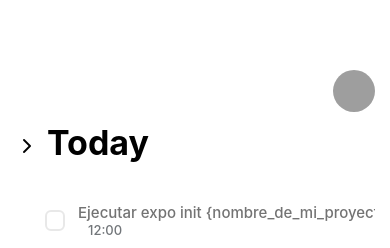
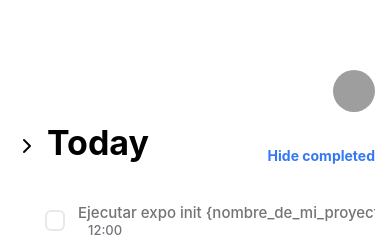
Before and after one commit to santiagoarangog/todo-app, a React Native app: screen / in a window 390 px wide. Shown: the top 248 px of the page. Built offline with nearby package versions, Linux system fonts and the light colour scheme; grey boxes are pictures that could not be loaded.

Commit message:
Add hide completed or show completed

```diff
--- a/screens/Home.js
+++ b/screens/Home.js
@@ -7,19 +7,45 @@ import {Feather} from "@expo/vector-icons";
 
 export default function Home() {
 
+    let data = todosData.sort((itemOne, itemTwo) => {
+        return itemOne.isCompleted - itemTwo.isCompleted
+    })
+
     const [localData, setLocalData] = React.useState(
-        todosData.sort((itemOne,itemTwo) => {return itemOne.isCompleted - itemTwo.isCompleted})
-    )
+        data
+    );
+
+    const [isHidden, setIsHidden] = React.useState(false);
+
+    const handleHidePress = () => {
+        if (isHidden) {
+            setIsHidden(false)
+            setLocalData(data)
+        }else{
+            setIsHidden(!isHidden)
+            setLocalData(localData.filter(todo => !todo.isCompleted))
+        }
+
+    }
 
     return (
         <View style={styles.container}>
             <Image
                 source={{uri: 'https://media-exp1.licdn.com/dms/image/C5603AQG_q5BWShIb_A/profile-displayphoto-shrink_200_200/0/1611847931174?e=1656547200&v=beta&t=C3OdfY3H4eY3g-72ZLvJannpRiJlhbd9uh6FfoUHVGQ'}}
                 style={styles.pic}/>
-            <Text style={styles.title}><Feather name="chevron-right" size={24} color="black"/> Today</Text>
-            <TodoList todosData={todosData.filter(item => item.isToday)}/>
+            <View style={{flexDirection: 'row', alignItems: 'center', justifyContent: 'space-between'}}>
+                <Text style={styles.title}><Feather name="chevron-right" size={24} color="black"/> Today</Text>
+                <TouchableOpacity onPress={handleHidePress}>
+                    <Text style={{
+                        color: '#3478f6',
+                        fontWeight: 'bold'
+                    }}>{isHidden ? 'Show completed' : 'Hide completed'}</Text>
+                </TouchableOpacity>
+            </View>
+            <TodoList todosData={localData.filter(item => item.isToday)}/>
+
             <Text style={styles.title}><Feather name="chevron-right" size={24} color="black"/> Tomorrow</Text>
-            <TodoList todosData={todosData.filter(item => !item.isToday)}/>
+            <TodoList todosData={localData.filter(item => !item.isToday)}/>
         </View>
     );
 }
```
